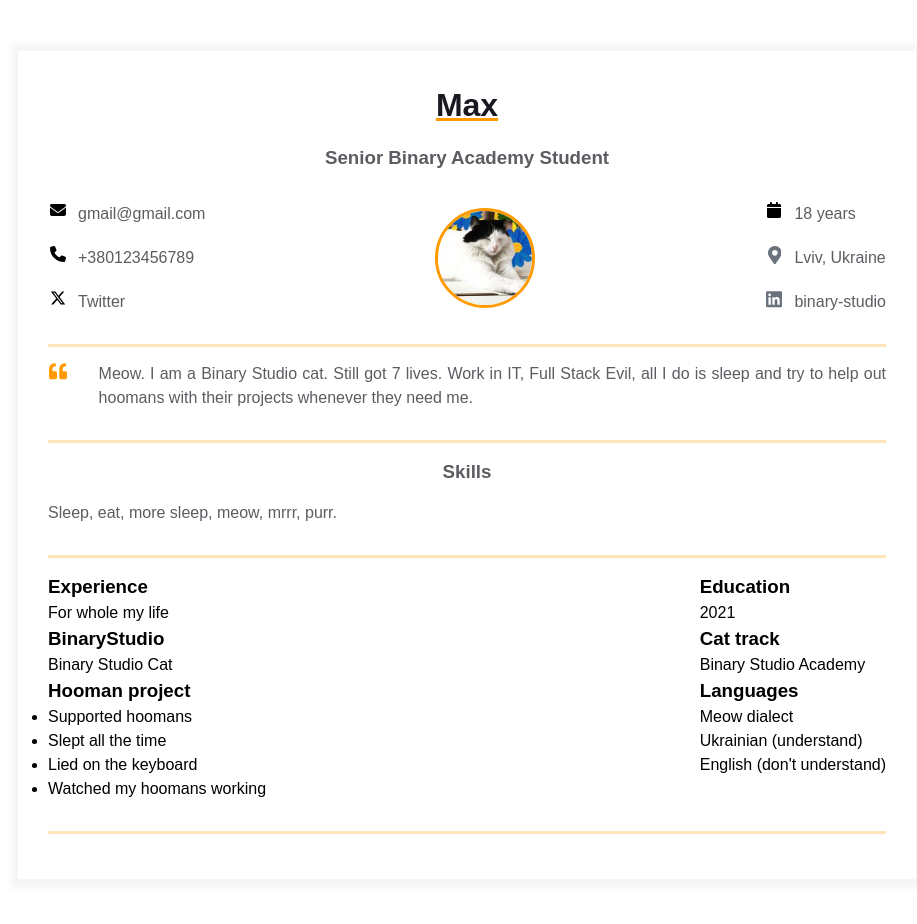
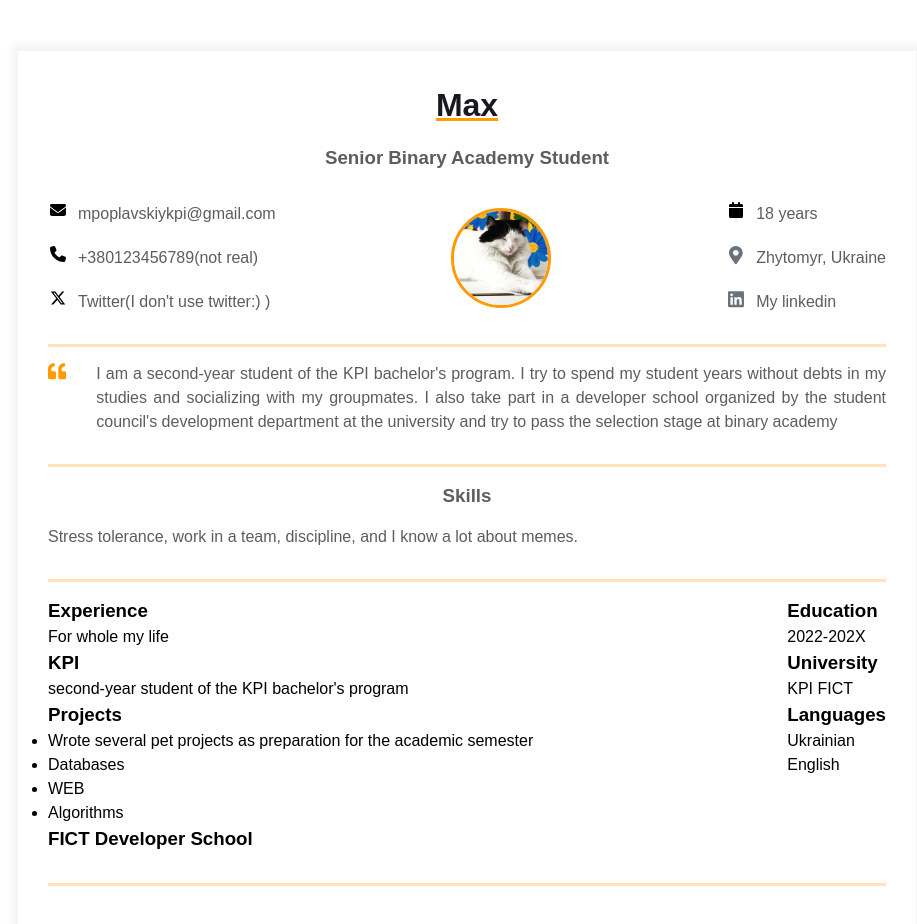
Before and after one commit to Fotzer/homepage, a plain HTML site: page index.html in a window 1280 px wide. Shown: the whole page, without its empty margins (173-1090 px from the left). Drawn offline with Linux system fonts and the light colour scheme.

Commit message:
Fill resume with personal info

```diff
--- a/index.html
+++ b/index.html
@@ -27,7 +27,7 @@
                     64-28.7 64-64V176L294.4 339.2c-22.8 17.1-54 17.1-76.8 0L0 176z"/>
                   </svg>
                   </div>
-                  <span>gmail@gmail.com</span>
+                  <span>mpoplavskiykpi@gmail.com</span>
                 </a>
 
                 <a href="" rel="author" class="contact-info__item">
@@ -43,7 +43,7 @@
                     368C234.3 334.7 177.3 277.7 144 207.3L193.3 167c13.7-11.2 18.4-30 11.6-46.3l-40-96z"/>
                   </svg>
                   </div>
-                  <span>+380123456789</span>
+                  <span>+380123456789(not real)</span>
                 </a>
 
                 <a href="" rel="author" class="contact-info__item">
@@ -57,7 +57,7 @@
                     <path d="M389.2 48h70.6L305.6 224.2 487 464H345L233.7 318.6 106.5 464H35.8L200.7 275.5
                     26.8 48H172.4L272.9 180.9 389.2 48zM364.4 421.8h39.1L151.1 88h-42L364.4 421.8z"/></svg>
                   </div>
-                  <span>Twitter</span>
+                  <span>Twitter(I don't use twitter:) )</span>
                 </a>
 
               </div>
@@ -99,10 +99,10 @@
                       ></path>
                     </svg>
                   </div>
-                  <span>Lviv, Ukraine</span>
+                  <span>Zhytomyr, Ukraine</span>
                 </a>
                 <a
-                  href="https://ua.linkedin.com/company/binary-studio_241166"
+                  href="https://www.linkedin.com/in/max-poplavskiy-781aab264/"
                   rel="author"
                   class="contact-info__item"
                 >
@@ -123,7 +123,7 @@
                       ></path>
                     </svg>
                   </div>
-                  <span>binary-studio</span>
+                  <span>My linkedin</span>
                 </a>
               </div>
             </div>
@@ -151,9 +151,10 @@
                 </svg>
               </div>
               <p class="intro_text">
-                Meow. I am a Binary Studio cat. Still got 7 lives. Work in IT,
-                Full Stack Evil, all I do is sleep and try to help out hoomans
-                with their projects whenever they need me.
+                I am a second-year student of the KPI bachelor's program.
+                I try to spend my student years without debts in my studies and socializing with my groupmates.
+                I also take part in a developer school organized by the student council's development
+                department at the university and try to pass the selection stage at binary academy
               </p>
             </div>
           </div>
@@ -164,7 +165,7 @@
             <div class="skills">
               <h3 class="skills__header">Skills</h3>
               <p class="skills__text">
-                Sleep, eat, more sleep, meow, mrrr, purr.
+                Stress tolerance, work in a team, discipline, and I know a lot about memes.
               </p>
             </div>
           </div>
@@ -180,20 +181,23 @@
                     <span class="experiences__company-header-durability"
                       >For whole my life</span
                     >
-                    <h3 class="experiences__company-header-name">BinaryStudio</h3>
+                    <h3 class="experiences__company-header-name">KPI</h3>
                   </div>
 
                   <div class="experiences__company-project">
                     <span class="experiences__company-project-role"
-                      >Binary Studio Cat</span
+                      >second-year student of the KPI bachelor's program</span
                     >
-                    <h3 class="experiences__company-project-name">Hooman project</h3>
+                    <h3 class="experiences__company-project-name">Projects</h3>
                     <ul class="experiences__company-project-responsibilities">
-                      <li>Supported hoomans</li>
-                      <li>Slept all the time</li>
-                      <li>Lied on the keyboard</li>
-                      <li>Watched my hoomans working</li>
+                      <li>Wrote several pet projects as preparation for the academic semester</li>
+                      <li>Databases</li>
+                      <li>WEB</li>
+                      <li>Algorithms</li>
                     </ul>
+                  </div>
+                  <div class="experiences__company-project">
+                    <h3 class="experiences__company-header-name">FICT Developer School</h3>
                   </div>
                 </div>
               </div>
@@ -204,25 +208,24 @@
                     <h3 class="additional-info__education-header">Education</h3>
                     <div class="additional-info__education-university">
                       <span class="additional-info__education-university-durability"
-                        >2021</span
+                        >2022-202X</span
                       >
                       <h3 class="additional-info__education-university-speciality">
-                        Cat track
+                        University
                       </h3>
                       <p class="additional-info__education-university-name">
-                        Binary Studio Academy
+                        KPI FICT
                       </p>
                     </div>
                   </div>
 
                   <div class="additional-info__languages">
                     <h3 class="additional-info__languages-header">Languages</h3>
-                    <p class="additional-info__languages-item">Meow dialect</p>
                     <p class="additional-info__languages-item">
-                      Ukrainian (understand)
+                      Ukrainian
                     </p>
                     <p class="additional-info__languages-item">
-                      English (don't understand)
+                      English
                     </p>
                   </div>
                 </div>
```
